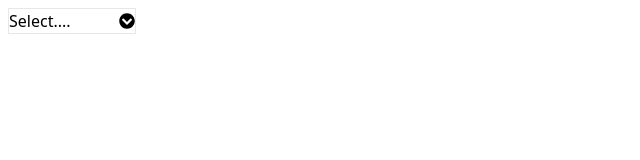
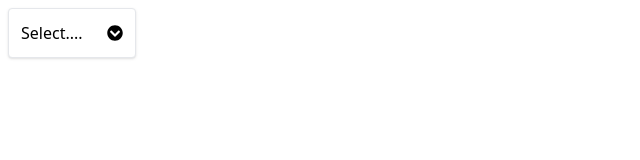
Before and after one commit to KaranMeghe/Components-Library, a React (Create React App) app in the folder library/: page / in a window 1280 px wide. Shown: the top 160 px of the page, without its empty margins (0-640 px from the left). Built offline with nearby package versions, Linux system fonts and the light colour scheme.

Commit message:
Refactor - created new Panel component and replaced with <div> elements inside Dr opdown component , which is avoiding same styling classNames . Panel component is providing consistent stying for Dropdown component. P anel component can also can recive some props and use it according to devloper

```diff
--- a/library/src/Components/Dropdown.js
+++ b/library/src/Components/Dropdown.js
@@ -1,5 +1,6 @@
 import { useState } from "react";
 import { FaChevronCircleDown } from "react-icons/fa";
+import Panel from "./Panel";
 const Dropdown = ({ options, value, onChange }) => {
   const [isExpand, setIsExpand] = useState(false);
 
@@ -26,7 +27,7 @@ const Dropdown = ({ options, value, onChange }) => {
 
   return (
     <div className="w-32 relative cursor-pointer m-2">
-      <div
+      <Panel
         className="flex justify-between items-center border"
         onClick={handleClick}
       >
@@ -34,12 +35,8 @@ const Dropdown = ({ options, value, onChange }) => {
         <div>
           <FaChevronCircleDown />
         </div>
-      </div>
-      {isExpand && (
-        <div className="absolute top-full border rounded p-3 shadow bg-white w-full">
-          {renderedItems}
-        </div>
-      )}
+      </Panel>
+      {isExpand && <Panel className="absolute top-full">{renderedItems}</Panel>}
     </div>
   );
 };
--- /dev/null
+++ b/library/src/Components/Panel.js
@@ -0,0 +1,15 @@
+import classNames from "classnames";
+const Panel = ({ children, className, ...rest }) => {
+  const finalClassNames = classNames(
+    "border rounded p-3 shadow bg-white w-full",
+    className
+  );
+
+  return (
+    <div {...rest} className={finalClassNames}>
+      {children}
+    </div>
+  );
+};
+
+export default Panel;
```
